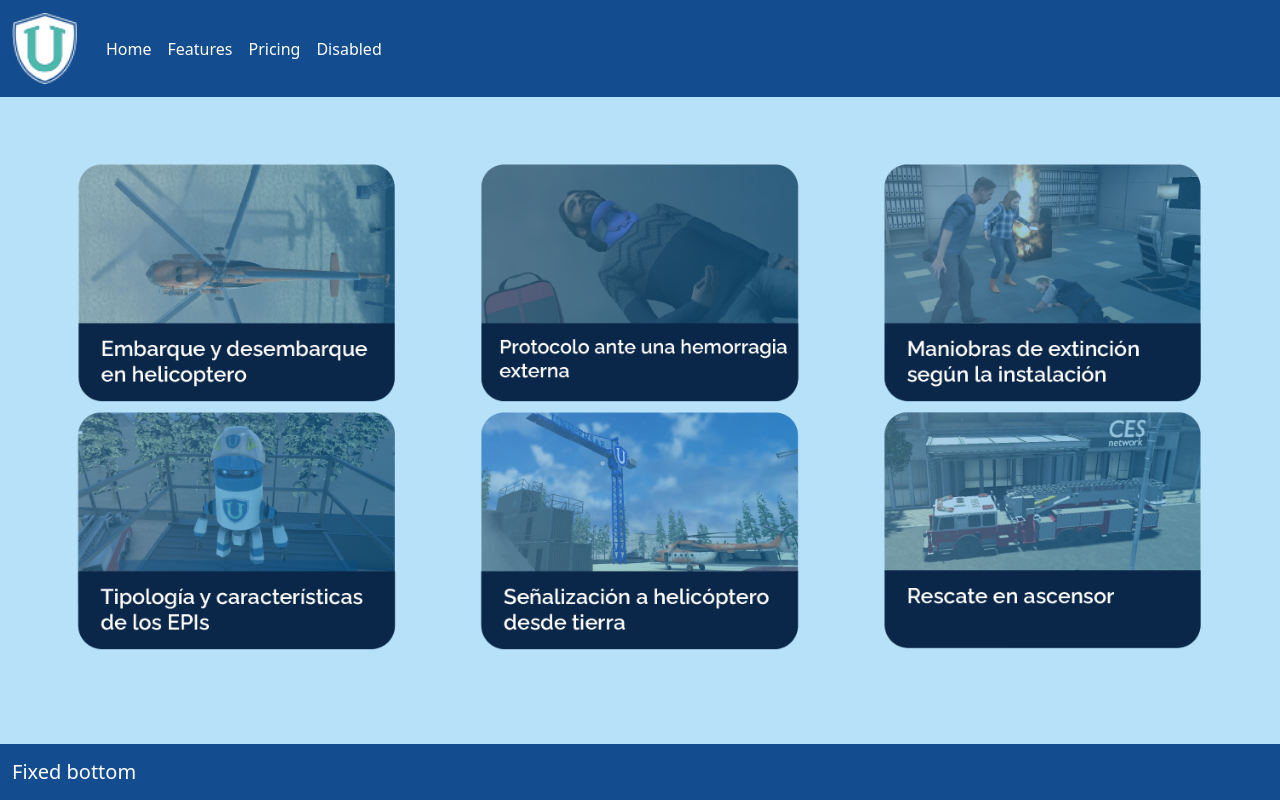
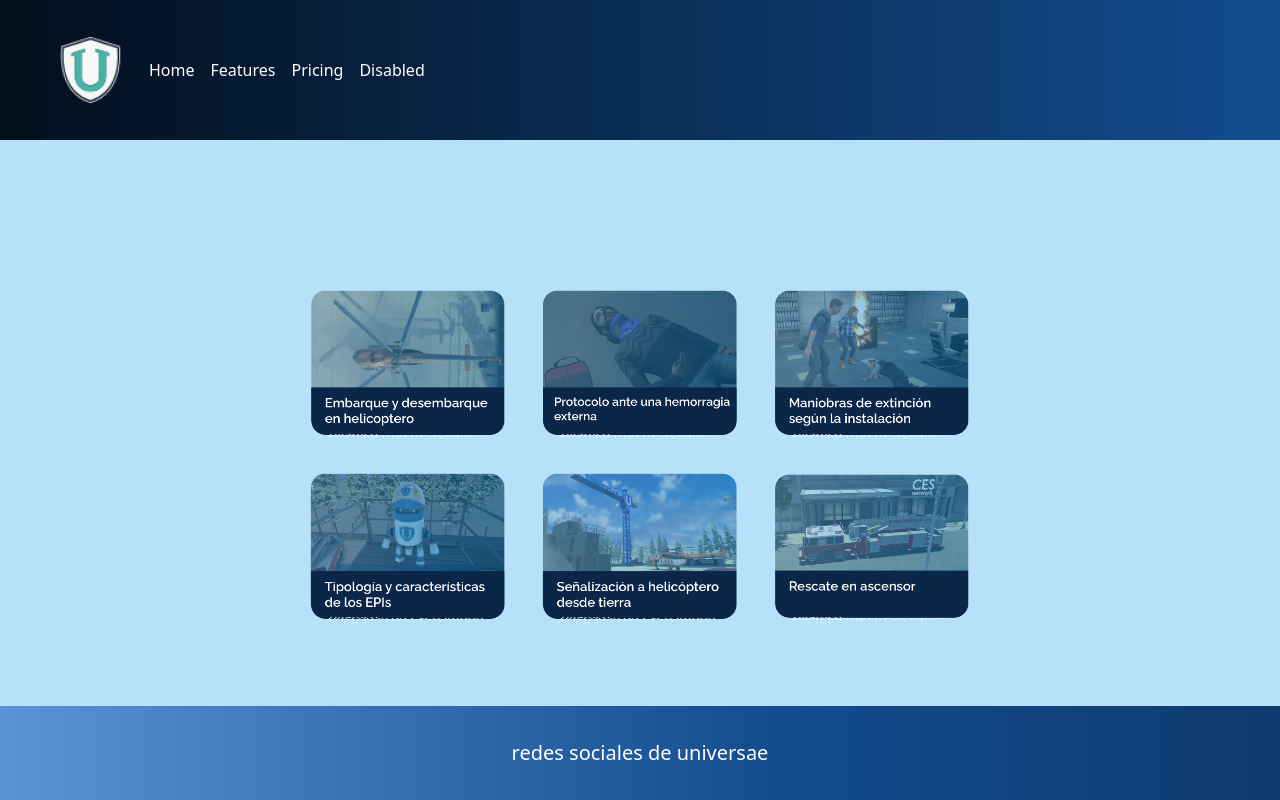
Before and after one commit to enrfercas/Juego-Universae, a React (Vite) app: page / in a window 1280 px wide. Built offline with nearby package versions, Linux system fonts and the light colour scheme.

Commit message:
modificaciones esteticas de la web con animaciones y cambios de estilo

```diff
--- a/src/components/Footer.jsx
+++ b/src/components/Footer.jsx
@@ -1,10 +1,10 @@
 export const Footer = () => {
   return (
     <>
-      <nav className="navbar fixed-bottom" style={{ backgroundColor: "#134c8f" }}>
+      <nav className="navbar fixed-bottom gradient-footer">
         <div className="container-fluid">
-          <a className="navbar-brand" href="#" style={{ color: "white" }}>
-            Fixed bottom
+          <a className="navbar-brand" href="#" style={{ color: "white", margin:"auto", padding:"1.5rem" }}>
+            redes sociales de universae
           </a>
         </div>
       </nav>
--- a/src/components/Header.jsx
+++ b/src/components/Header.jsx
@@ -3,9 +3,9 @@ import { Link } from 'react-router-dom'
 export const Header = () => {
   return (
     <>
-      <nav className="navbar navbar-expand-lg fixed-top" style={{ backgroundColor: "#134c8f" }}>
+      <nav className="navbar navbar-expand-lg fixed-top gradient-header">
         <div className="container-fluid">
-          <Link to='/' className="navbar-brand" > <img src='/public/icono.png'  style={{width: '70px'}}/> </Link>
+          <Link to='/' className="navbar-brand logo-universae" > <img src='/public/icono.png' style={{ width: '65px', height: 'auto' }} /> </Link>
           <button
             className="navbar-toggler"
             type="button"
--- a/src/components/Pages/Home.jsx
+++ b/src/components/Pages/Home.jsx
@@ -4,13 +4,13 @@ export const Home = () => {
       <div className="container-fluid">
         <div className="row">
           <div className="col-lg-4 col-md-6">
-            <img src="../../../public/Games-Images/InterfazHome/Miniaturas_simuladores/HomeButton0.png" style={{width:'90%'}}/>
+            <img src="../../../public/Games-Images/InterfazHome/Miniaturas_simuladores/HomeButton0.png"/>
           </div>
           <div className="col-lg-4 col-md-6">
-            <img src="../../../public/Games-Images/InterfazHome/Miniaturas_simuladores/HomeButton1.png" style={{width:'90%'}}/>
+            <img src="../../../public/Games-Images/InterfazHome/Miniaturas_simuladores/HomeButton1.png"/>
           </div>
           <div className="col-lg-4 col-md-6">
-            <img src="../../../public/Games-Images/InterfazHome/Miniaturas_simuladores/HomeButton2.png" style={{width:'90%'}}/>
+            <img src="../../../public/Games-Images/InterfazHome/Miniaturas_simuladores/HomeButton2.png"/>
           </div>
         </div>
       </div>
--- a/src/components/Pages/Home/Home.css
+++ b/src/components/Pages/Home/Home.css
@@ -3,27 +3,32 @@
 .card {
   position: relative;
   border: none;
-  width: 90%;
+  margin-bottom: 2rem;
+  width: 100%;
   background-color: #b6e1f9;
-  border-radius: 10px;
   display: flex;
   align-items: center;
   justify-content: center;
   overflow: hidden;
-  perspective: 1000px;
-  transition: all 1.5s cubic-bezier(0.175, 0.885, 0.32, 1.275);
+  perspective: 1200px;
+  transition: all 1.5s cubic-bezier(0.175, 0.885, 0.2, 1.275);
+
+  opacity: 0;
+  /* Inicialmente transparente */
+  animation: aparecer 4s ease forwards;
+
 }
 
 
 
 .card:hover {
-  transform: scale(1.05);
+  transform: scale(1.06);
   cursor: pointer;
 }
 
 .card__content {
   position: absolute;
-  top: 8px;
+  top: 0;
   left: 0;
   width: 100%;
   height: 100%;
@@ -32,7 +37,7 @@
   background-color: #b6e1f9;
   transform: rotateX(-90deg);
   transform-origin: bottom;
-  transition: all 2s cubic-bezier(0.175, 0.885, 0.32, 1.275);
+  transition: all 1.5s cubic-bezier(0.175, 0.885, 0.32, 1.0);
 }
 
 .card:hover .card__content {
@@ -41,6 +46,7 @@
   border-radius: 15%;
   background-color: #134c8f;
   color: white;
+  z-index: 100;
 }
 
 .card__title {
@@ -50,9 +56,6 @@
   font-weight: 700;
 }
 
-.card:hover svg {
-  scale: 0;
-}
 
 .card__description {
   margin: 10px 0 0;
@@ -70,8 +73,8 @@
   display: flex;
   justify-content: center;
   align-items: center;
-  border-radius: 35%;
-  background: #ff9c00;
+  border-radius: 2rem;
+  background: #86d295;
   font-family: "Montserrat", sans-serif;
   box-shadow: 0px 6px 24px 0px rgba(0, 0, 0, 0.2);
   overflow: hidden;
@@ -83,9 +86,9 @@
   content: " ";
   width: 0%;
   height: 100%;
-  background: #86d295;
+  background: #b6e1f9;
   position: absolute;
-  transition: all 0.4s ease-in-out;
+  transition: all 0.6s ease-in-out;
   right: 0;
 }
 
@@ -156,8 +159,8 @@
   .game-button {
     bottom: 1rem;
     right: 1.2rem;
-    width: 7rem;
-    height: 3rem;
+    width: 5.5rem;
+    height: 2.6rem;
     border-radius: 2rem;
   }
 
@@ -170,3 +173,68 @@
     letter-spacing: 0.2rem;
   }
 }
+
+
+
+
+
+/*  HEADER / NAV */
+
+.gradient-header {
+  padding: 2rem 3rem;
+  background: rgb(2, 14, 27);
+  background: linear-gradient(90deg, rgba(2, 14, 27, 1) 0%, rgba(19, 76, 143, 1) 50%, rgba(137, 188, 247, 1) 100%);
+  background-size: 200% 100%;
+  /* Doble tamaño para que el gradiente se extienda */
+  animation: headerMov 3.5s linear infinite;
+  /* Aplica la animación */
+  animation-iteration-count: 1;
+  animation-fill-mode: forwards;
+
+}
+
+@keyframes headerMov {
+  0% {
+    background-position: 0 0;
+    /* Empieza con el gradiente en la posición inicial */
+  }
+
+  50% {
+    background-position: 100% 0;
+    /* Llega a la posición final en la mitad del tiempo */
+  }
+
+  100% {
+    background-position: 0 0;
+    /* Vuelve a la posición inicial al final de la animación */
+  }
+}
+
+.logo-universae {
+  opacity: 0;
+  /* Inicialmente transparente */
+  animation: aparecer 7s ease forwards;
+}
+
+@keyframes aparecer {
+  0% {
+    opacity: 0;
+    /* Comienza completamente transparente */
+  }
+
+  100% {
+    opacity: 1;
+    /* Termina completamente opaco */
+  }
+}
+
+.gradient-footer {
+  background: rgb(150, 191, 237);
+  background: linear-gradient(90deg, rgb(91, 147, 212) 0%, rgba(19, 76, 143, 1) 30%, rgba(2, 14, 27, 1) 100%);
+  background-size: 200% 100%;
+  /* Doble tamaño para que el gradiente se extienda */
+  animation: headerMov 3.5s linear infinite;
+  /* Aplica la animación */
+  animation-iteration-count: 1;
+  animation-fill-mode: forwards;
+}
--- a/src/index.css
+++ b/src/index.css
@@ -5,6 +5,15 @@ body, html{
 .body-content {
     padding: 3rem;
     margin-bottom: 3rem;
-    margin-top: 7rem;
+    margin-top: 15rem;
+    width: 60%;
+
 
 }
+@media (max-width: 480px) {
+    .body-content {
+        padding: 2rem;
+        width: 90%;
+        margin-top: 8rem;
+    }
+}
```
